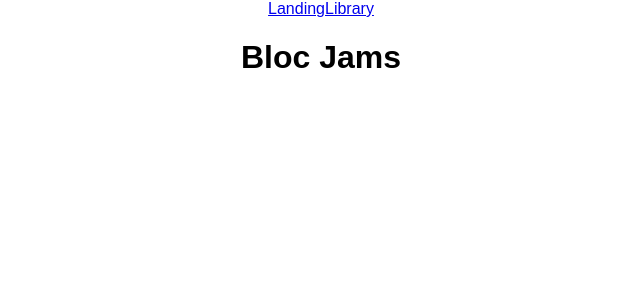
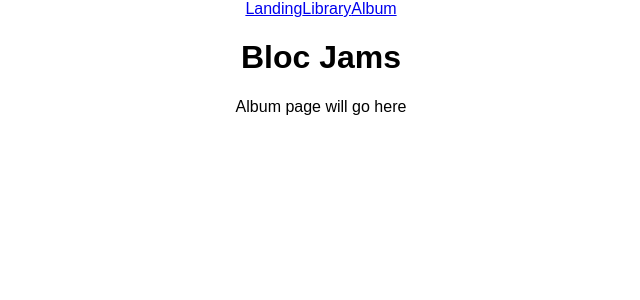
Before and after one commit to RMunschie92/bloc-jams-react, a React (Create React App) app in the folder bloc-jams-react/: page /album in a window 1280 px wide. Shown: the top 300 px of the page, without its empty margins (319-959 px from the left). Built offline with nearby package versions, Linux system fonts and the light colour scheme.

Commit message:
assignment 3 completed

```diff
--- a/bloc-jams-react/src/App.js
+++ b/bloc-jams-react/src/App.js
@@ -3,6 +3,7 @@ import { Route, Link } from 'react-router-dom';
 import './App.css';
 import Landing from './components/Landing';
 import Library from './components/Library';
+import Album from './components/Album';
 
 class App extends Component {
   render() {
@@ -12,12 +13,14 @@ class App extends Component {
           <nav>
             <Link to='/'>Landing</Link>
             <Link to='/library'>Library</Link>
+            <Link to='/album'>Album</Link>
           </nav>
           <h1>Bloc Jams</h1>
         </header>
         <main>
           <Route exact path="/" component={Landing} />
           <Route path="/library" component={Library} />
+          <Route path="/album" component={Album} />
         </main>
       </div>
     );
--- /dev/null
+++ b/bloc-jams-react/src/components/Album.js
@@ -0,0 +1,9 @@
+import React from 'react';
+
+const Album = () => (
+  <section className="album">
+    Album page will go here
+  </section>
+);
+
+export default Album
```
